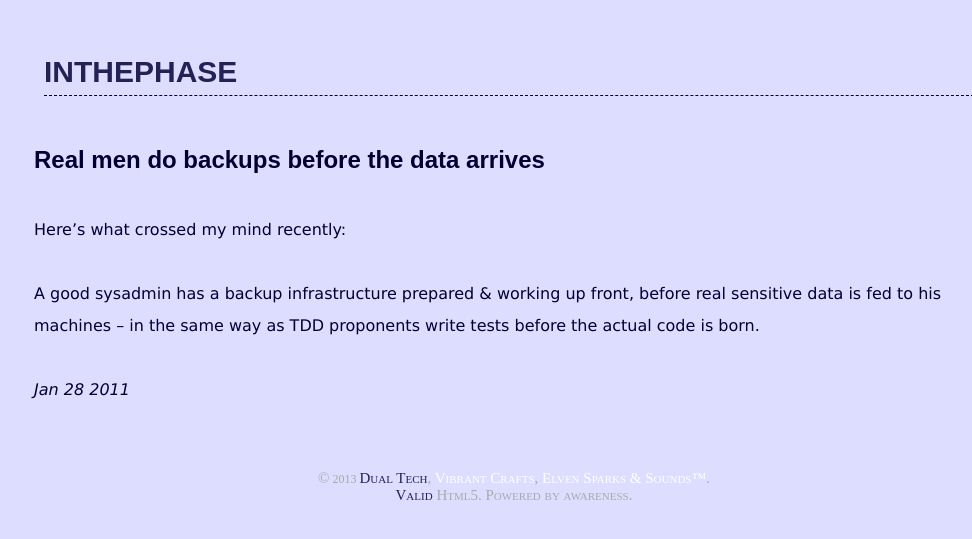
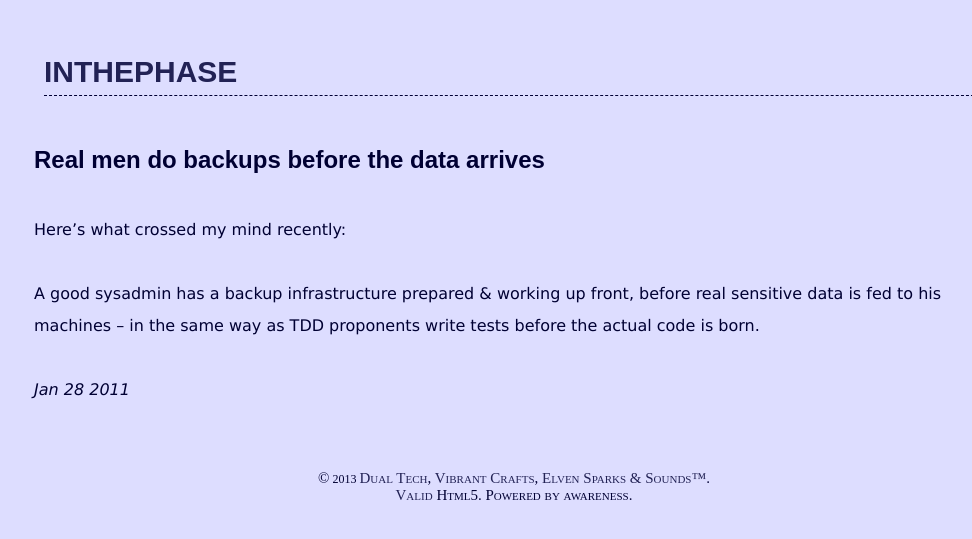
Before and after one commit to herenowcoder/herenowcoder.github.com, a Jekyll site: the page built from _posts/2011-01-28-real-men-do-backups.md, in a window 1280 px wide. Shown: the top 539 px of the page, without its empty margins (126-1098 px from the left). Built offline with Jekyll 4.4.1, drawn with Linux system fonts in a browser that asks for light colours.

Commit message:
FIX 47d35a9b7b8881 same for post layout

```diff
--- a/_layouts/post.html
+++ b/_layouts/post.html
@@ -24,12 +24,11 @@
       <div class='clear'></div>
       <div class='grid_16'>
         <p>
-        <div id="copyright"
-             style="font:small-caps 15px normal; text-align:center; color:#aaa">
+        <div id="copyright">
           ©<span style="font-size:80%"> 2013 </span>
         <a href="http://dualtech.com.pl/">Dual Tech</a>,
-        <span style="color:#fff">Vibrant Crafts</span>,
-        <span style="color:#fff">Elven Sparks &amp; Sounds™</span>.
+        <span class='link'>Vibrant Crafts</span>,
+        <span class='link'>Elven Sparks &amp; Sounds™</span>.
         <br>
         <a href="http://validator.w3.org/check/referer">Valid</a>
         Html5. Powered by awareness.
```
